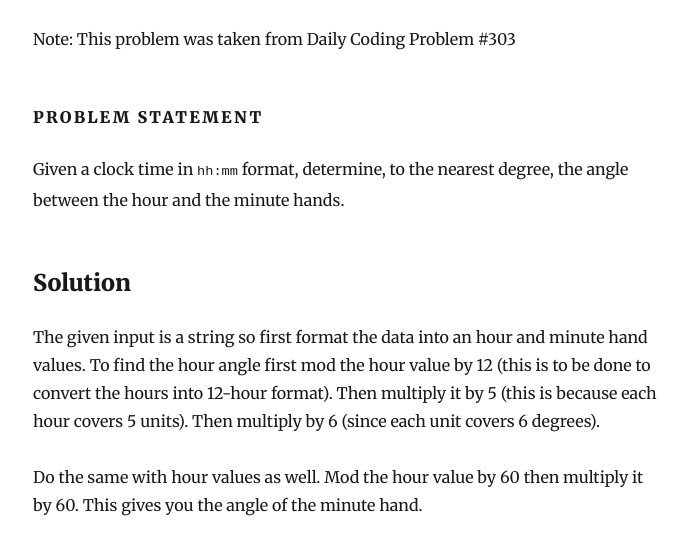
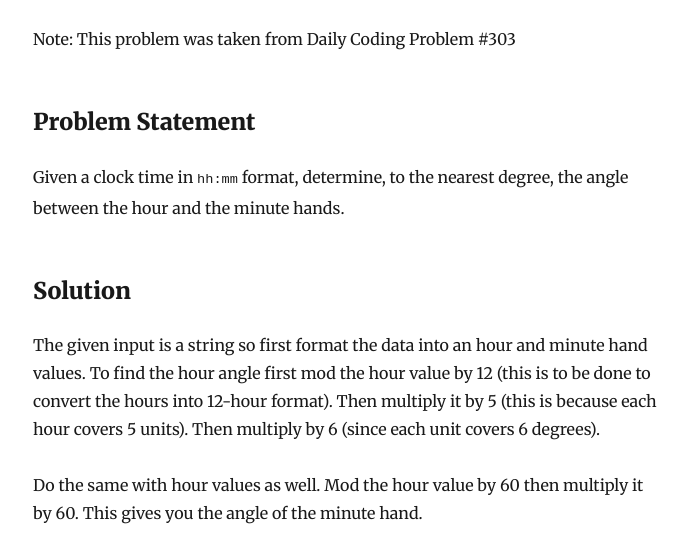
Before and after one commit to melwinalm/my-gatsby-blog, a Gatsby site: page /angle-between-the-hour-and-minute-hands/ in a window 1280 px wide. Shown: the part 214-758 px from the top of the page, without its empty margins (292-980 px from the left). Built offline with nearby package versions, Linux system fonts and the light colour scheme; Gatsby itself is replaced by a stand-in of ours; some packages are replaced by stand-ins of ours.

Commit message:
Update index.md

```diff
--- a/content/blog/angle-between-the-hour-and-minute-hands/index.md
+++ b/content/blog/angle-between-the-hour-and-minute-hands/index.md
@@ -8,7 +8,7 @@ tags: csharp
 
 Note: This problem was taken from Daily Coding Problem #303
 
-#### Problem Statement
+### Problem Statement
 
 Given a clock time in `hh:mm` format, determine, to the nearest degree, the angle between the hour and the minute hands.
 
```
